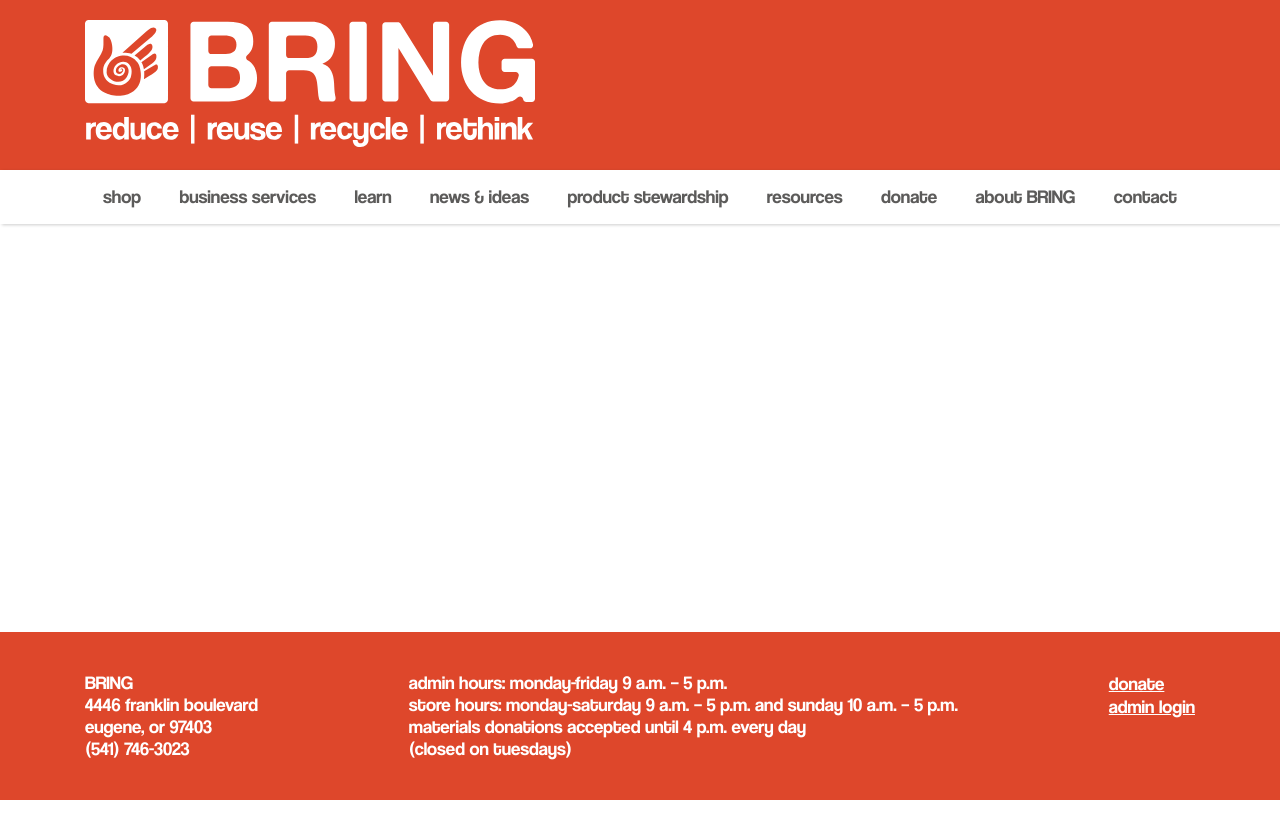
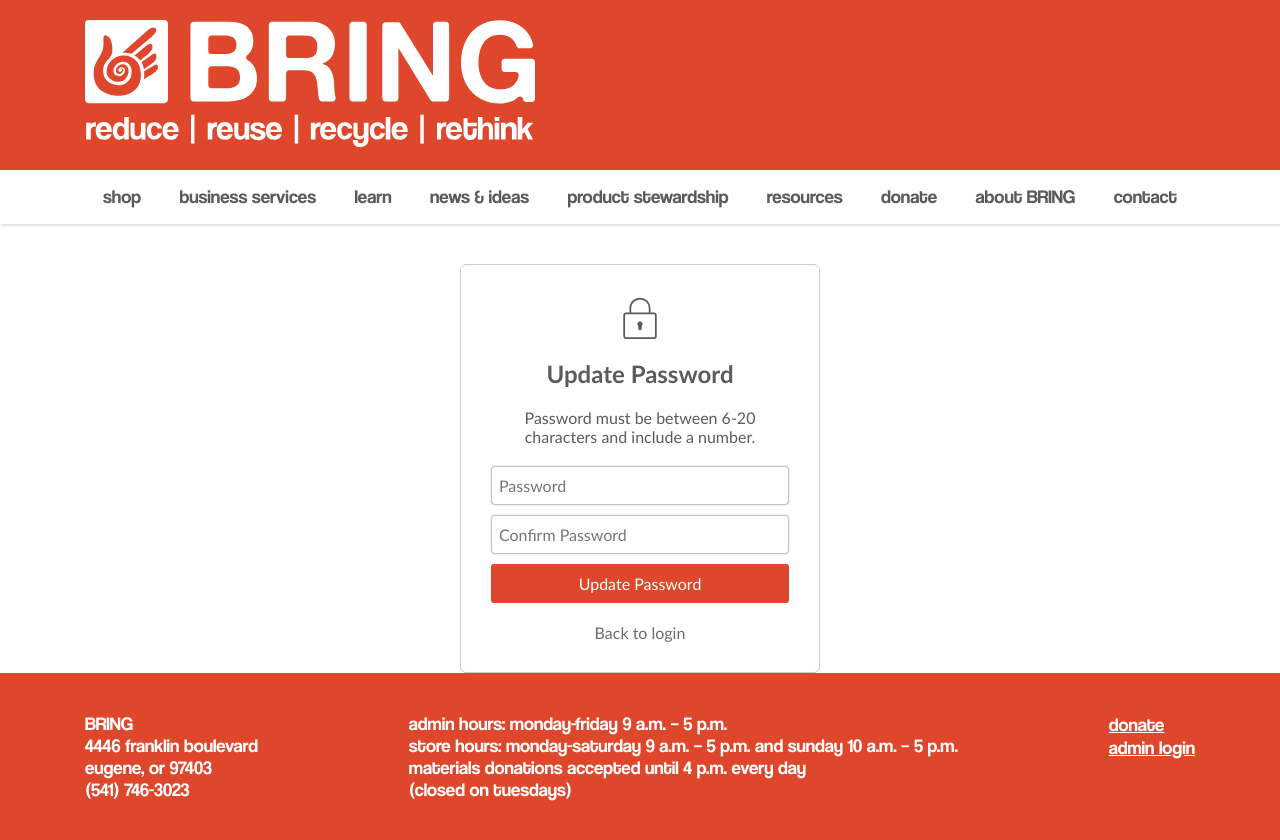
Before and after one commit to alecspringel/bring-client, a React (Create React App) app: page /login/reset/password/1/1 in a window 1280 px wide. Before the commit the page ends 800 px from the top, so only its background shows below. Built offline with nearby package versions, Linux system fonts and the light colour scheme.

Commit message:
Added password reset pages

```diff
--- a/src/App.js
+++ b/src/App.js
@@ -49,7 +49,7 @@
               <Route path="/login/reset" exact>
                 <ResetLink />
               </Route>
-              <Route path="/login/reset/password/:token" exact>
+              <Route path="/login/reset/password/:tokenId/:hashedId" exact>
                 <ResetPassword />
               </Route>
             </Switch>
--- a/src/components/resetLink/SendReset.js
+++ b/src/components/resetLink/SendReset.js
@@ -10,7 +10,7 @@
     toggleLoading(true);
     setTimeout(() => {
       const url = process.env.REACT_APP_SERVER_URL;
-      const endpoint = "/api/user/resetpassword";
+      const endpoint = "/api/user/forgotpassword";
       const userData = {
         email: email,
       };
--- a/src/components/resetPassword/ResetPassword.js
+++ b/src/components/resetPassword/ResetPassword.js
@@ -1,12 +1,19 @@
-import React from "react";
+import React, { useState } from "react";
 import { Link, useParams } from "react-router-dom";
 import styled from "styled-components";
 import TextInput from "../general/TextInput";
 import SendNewPassword from "./SendNewPassword";
 
 const ResetPassword = ({ ...props }) => {
-  let { token } = useParams();
-  console.log(token);
+  let { tokenId, hashedId } = useParams();
+  const [form, setForm] = useState({ password: "", confirm: "" });
+
+  const handleChange = (e) => {
+    setForm({
+      ...form,
+      [e.target.name]: e.target.value,
+    });
+  };
   return (
     <div className="content container margin-t20">
       <Background className="flex-row">
@@ -16,9 +23,19 @@
           <p className="margin-b20">
             Password must be between 6-20 characters and include a number.
           </p>
-          <TextInput placeholder="Password" className="margin-b10" />
-          <TextInput placeholder="Confirm Password" className="margin-b10" />
-          <SendNewPassword />
+          <TextInput
+            placeholder="Password"
+            className="margin-b10"
+            name="password"
+            onChange={handleChange}
+          />
+          <TextInput
+            placeholder="Confirm Password"
+            className="margin-b10"
+            name="confirm"
+            onChange={handleChange}
+          />
+          <SendNewPassword tokenId={tokenId} hashedId={hashedId} form={form} />
           <ForgotPassword to="/login" className="margin-t20">
             Back to login
           </ForgotPassword>
--- a/src/components/resetPassword/SendNewPassword.js
+++ b/src/components/resetPassword/SendNewPassword.js
@@ -4,15 +4,20 @@
 import jwt_decode from "jwt-decode";
 import { useHistory } from "react-router-dom";
 
-const SendNewPassword = ({ password, confirm }) => {
+const SendNewPassword = ({ form, tokenId, hashedId }) => {
   const onSubmit = (e) => {
     e.preventDefault();
+    if (form.password !== form.confirm) {
+      return "HANDLE ERROR";
+    }
     const url = process.env.REACT_APP_SERVER_URL;
-    const endpoint = "/api/user/reset";
-    const userData = {
-      password,
+    const endpoint = "/api/user/resetpassword";
+    const body = {
+      password: form.password,
+      tokenid: tokenId,
+      hashedid: hashedId,
     };
-    post(url + endpoint, userData).then((res) => {});
+    post(url + endpoint, body).then((res) => {});
   };
 
   return (
```
